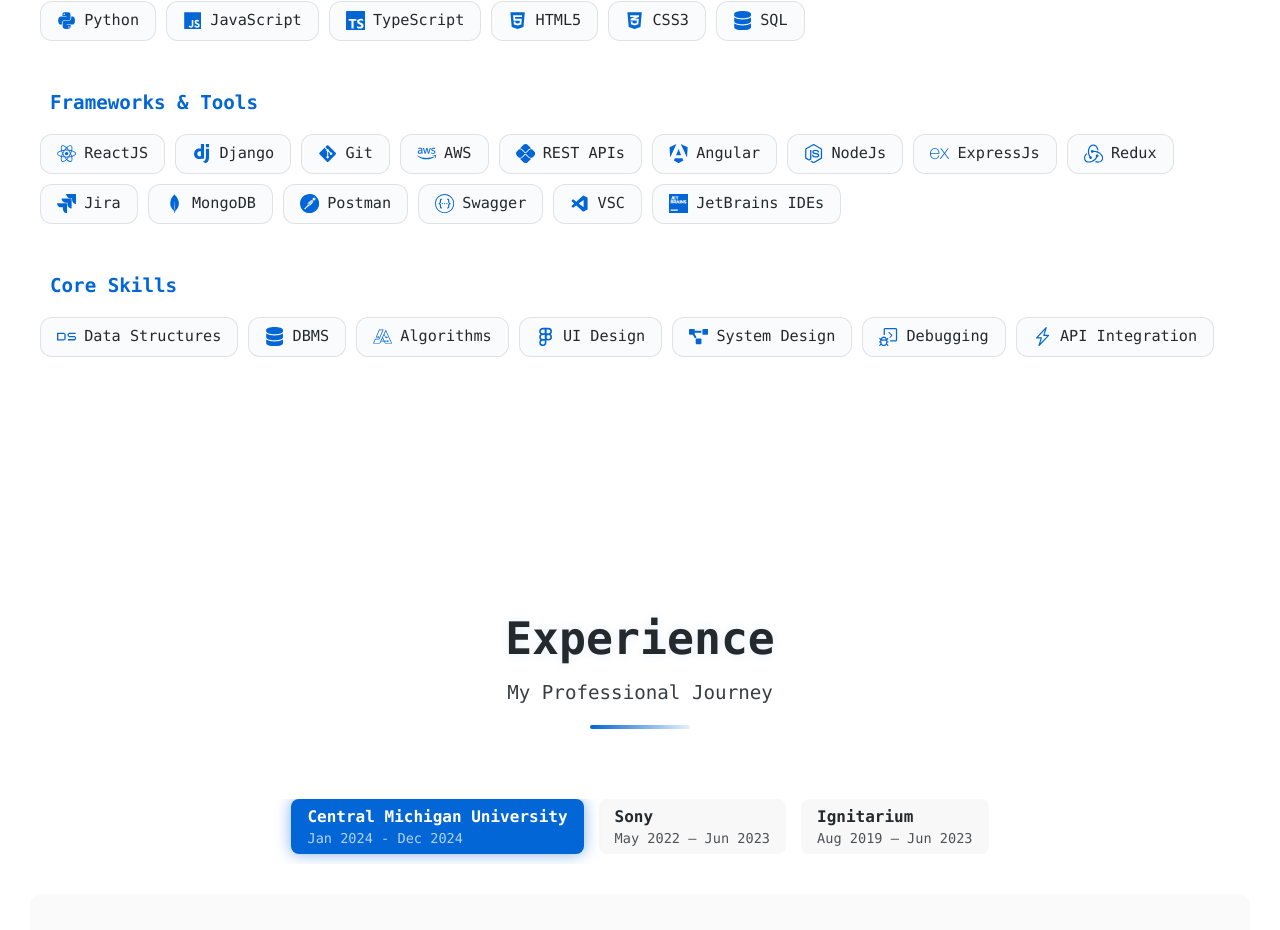
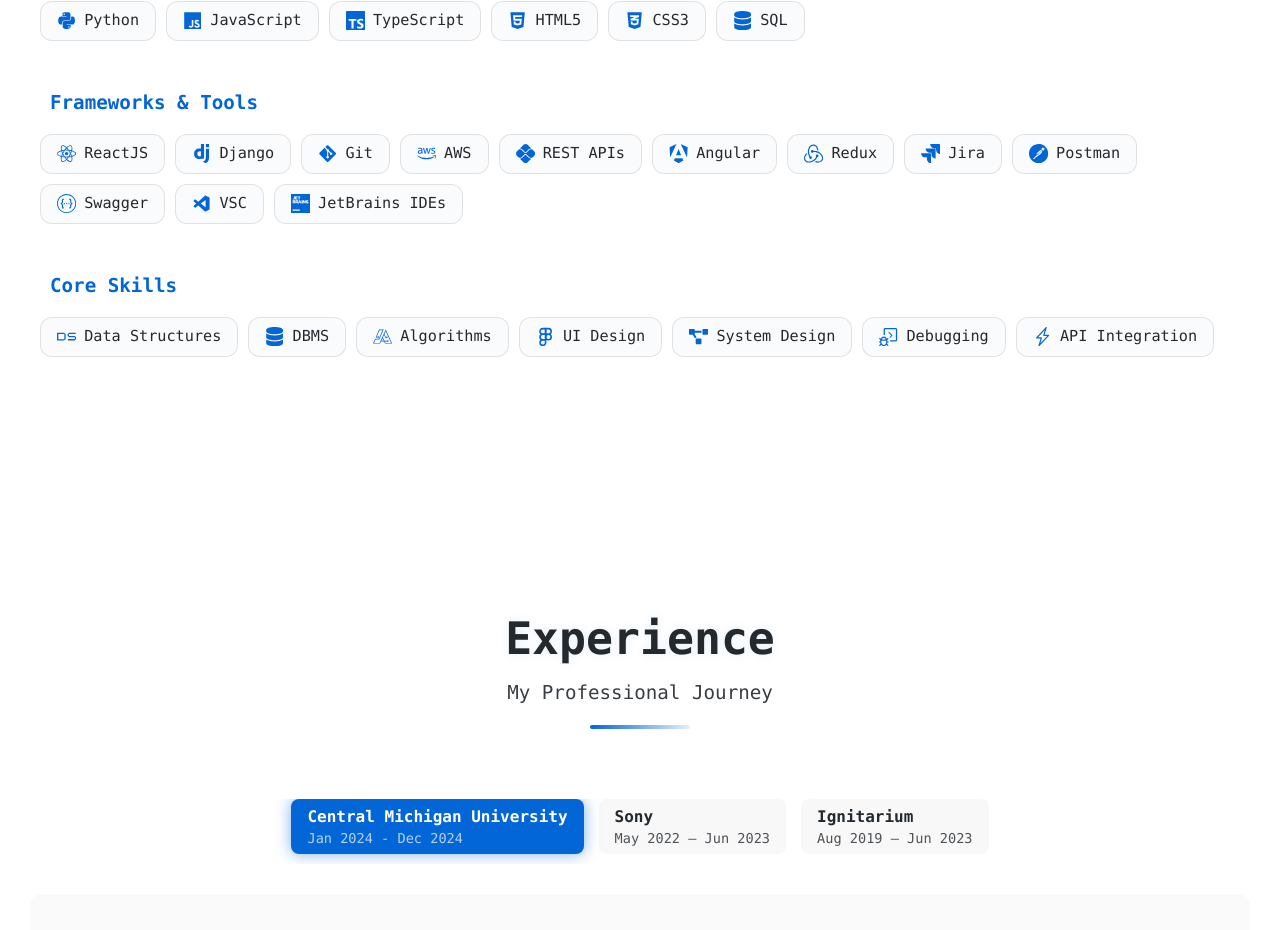
Before and after one commit to deepika-penmetsa/Portfolio, a React (Create React App) app: page / in a window 1280 px wide. Shown: the part 1572-2502 px from the top of the page. Built offline with nearby package versions, Linux system fonts and the light colour scheme.

Commit message:
Skill changes

```diff
--- a/src/components/About.js
+++ b/src/components/About.js
@@ -132,11 +132,11 @@
                                         { icon: FaAws, name: 'AWS' },
                                         { icon: FaPix, name: 'REST APIs' },
                                         { icon: SiAngular, name: 'Angular' },
-                                        { icon: SiNodedotjs, name: 'NodeJs' },
-                                        { icon: SiExpress, name: 'ExpressJs' },
+                                        // { icon: SiNodedotjs, name: 'NodeJs' },
+                                        // { icon: SiExpress, name: 'ExpressJs' },
                                         { icon: SiRedux, name: 'Redux' },
                                         { icon: SiJira, name: 'Jira' },
-                                        { icon: SiMongodb, name: 'MongoDB' },
+                                        // { icon: SiMongodb, name: 'MongoDB' },
                                         { icon: SiPostman, name: 'Postman' },
                                         { icon: SiSwagger, name: 'Swagger' },
                                         { icon: BiLogoVisualStudio, name: 'VSC' },
```
